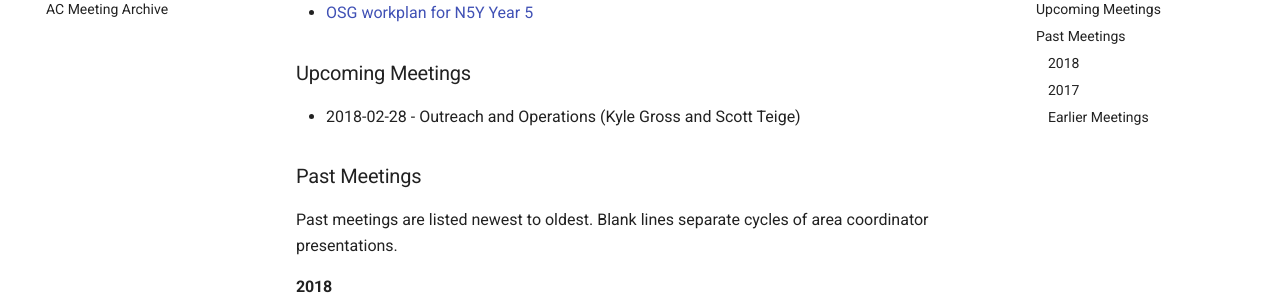
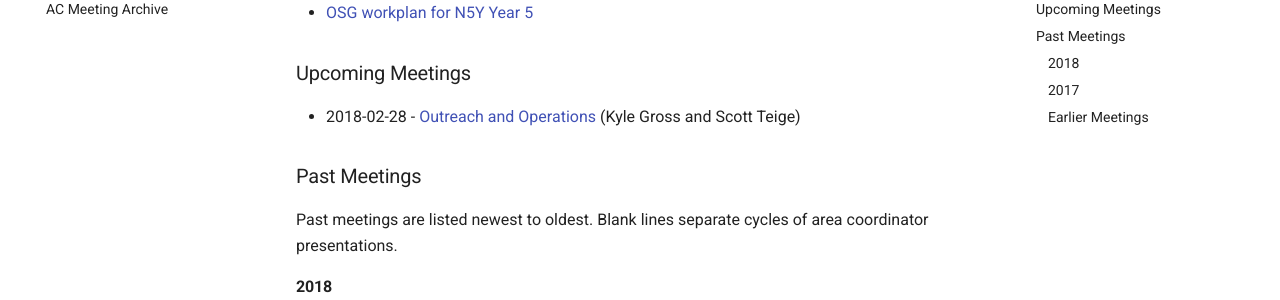
Before and after one commit to ppaschos/management-1, an MkDocs documentation site: the page built from docs/area-coordinators.md, in a window 1280 px wide and 900 px high, scrolled down 969 px. Shown: the part 153-453 px from the top of the window. Built offline with MkDocs 1.6.1 and Material for MkDocs 9.7.7, drawn with Linux system fonts in a browser that asks for light colours; old or Windows-style settings are respelled for this version of MkDocs; part of the change alters nothing that is shown.

Commit message:
Added link for 2018-02-28

```diff
--- a/docs/area-coordinators.md
+++ b/docs/area-coordinators.md
@@ -44,7 +44,7 @@ The current Area Coordinators are:
 
 ### Upcoming Meetings
 
-- 2018-02-28 - Outreach and Operations (Kyle Gross and Scott Teige)
+- 2018-02-28 - [Outreach and Operations](https://github.com/opensciencegrid/operations/blob/master/docs/ac-27-2-2018.md) (Kyle Gross and Scott Teige)
 
 
 ### Past Meetings
```
